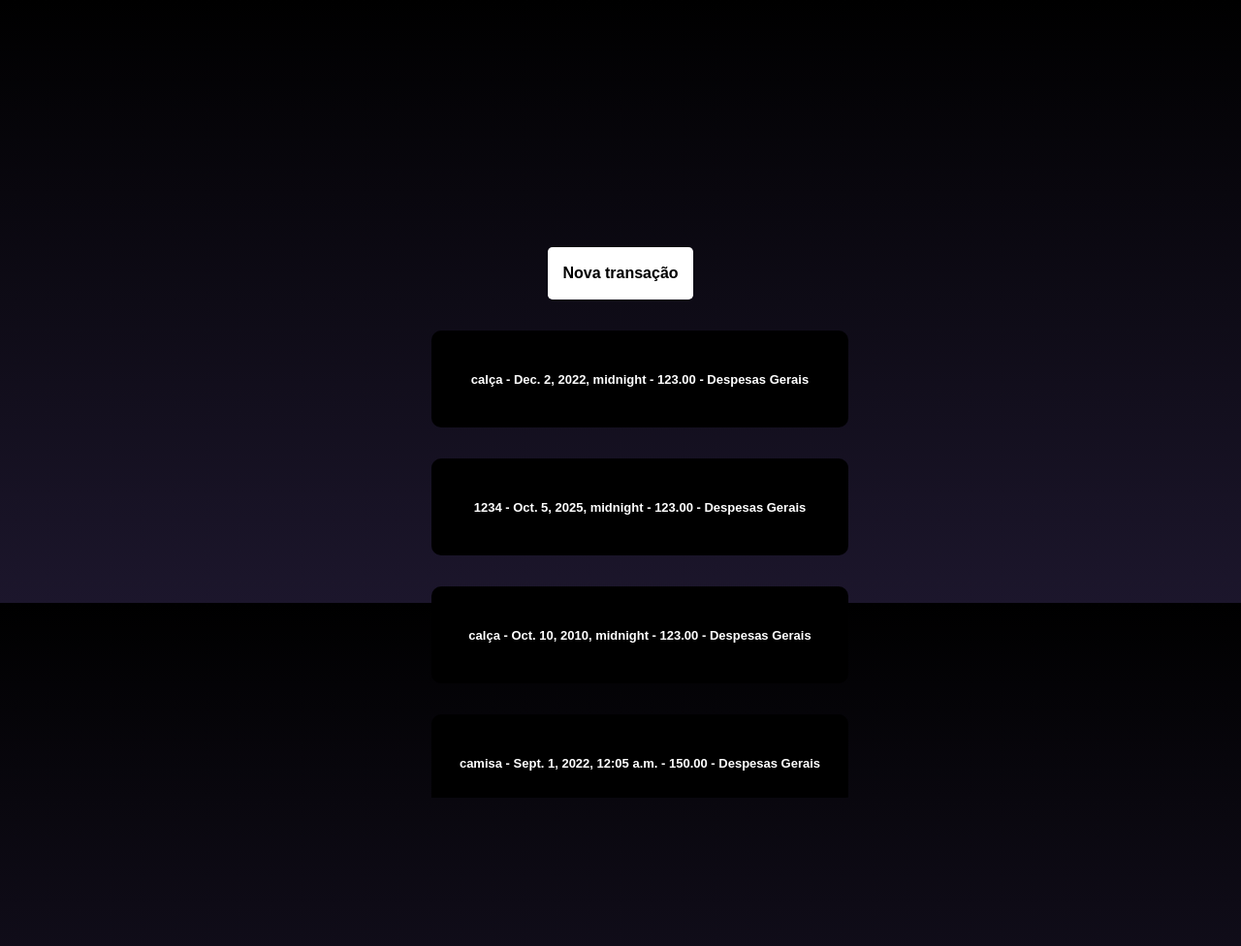
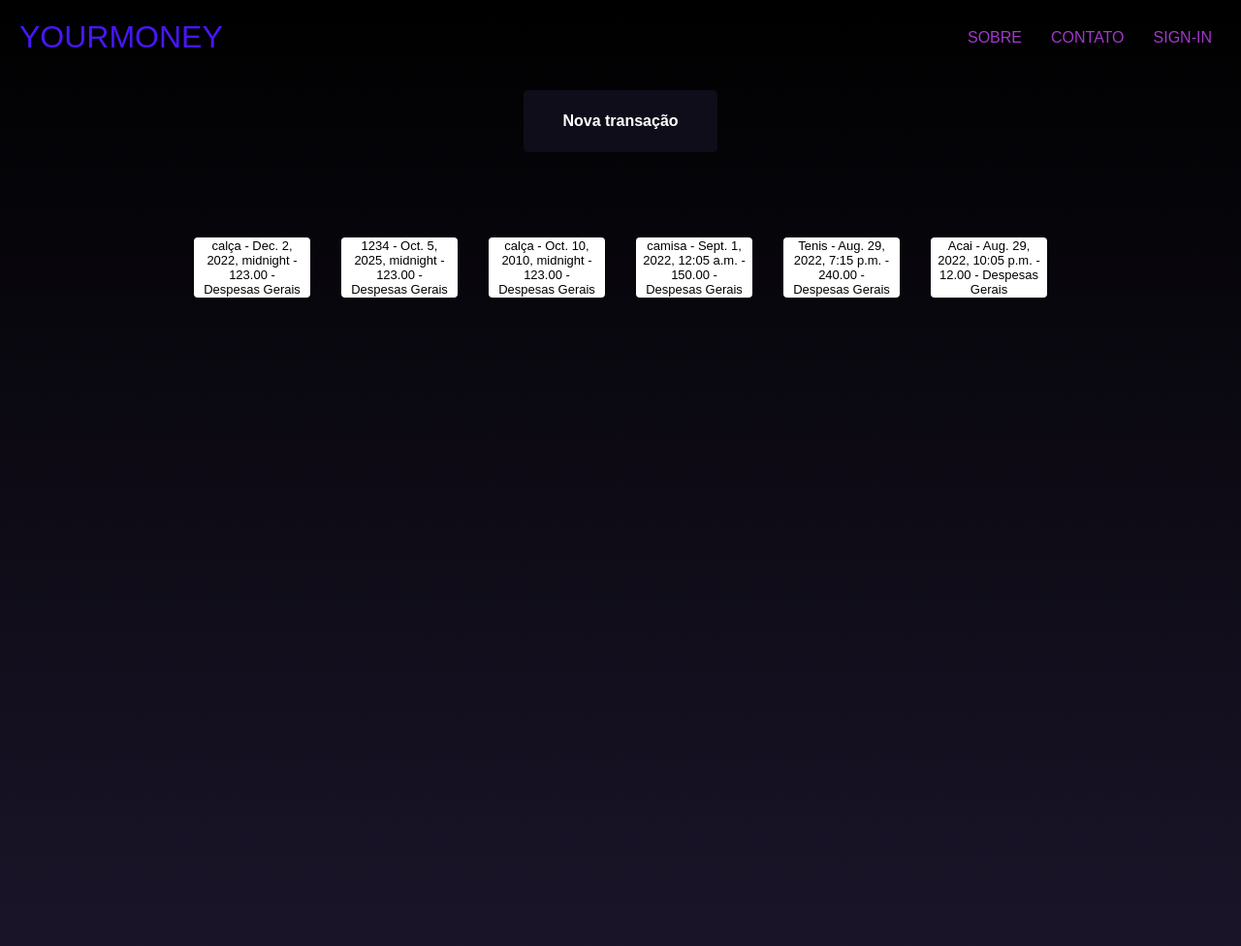
Before and after one commit to GabrielLazaroni/finance_manager, a Django app: page /listagem/ in a window 1280 px wide. Shown: the top 976 px of the page at 97% size. Run offline with Django 4.2, Linux system fonts and the light colour scheme; data comes from the database, SQL or seed files in the repository; both versions use the stored data as it was after the commit.

Commit message:
css adjustment

```diff
--- a/contas/static/contas/css/listagem.css
+++ b/contas/static/contas/css/listagem.css
@@ -1,43 +1,61 @@
 body {
-  width: 650px;
-  height: 606px;
   background: linear-gradient(0, #1c162c, #000);
+  background-repeat: no-repeat;
+  margin: 0px;
+  min-height: 100vh;
 }
 
-.form {
-  width: 480px;
+ul {
+  list-style: none;
+  margin: 0px;
+  padding: 0px;
 }
 
-div {
-  width: 576px;
-  height: 600px;
-  position: absolute;
-  border-radius: 0.5rem;
-  top: 0px;
-  bottom: 0;
-  left: 0;
-  right: 0;
-  margin: auto;
-  overflow: auto;
-  text-align: center;
+a {
+  text-decoration: none;
 }
 
-div::-webkit-scrollbar-track {
-  background-color: #000;
+.header {
+  background-color: transparent;
+  display: flex;
+  flex-wrap: wrap;
+  justify-content: space-between;
+  padding: 20px;
+  align-items: center;
 }
 
-div::-webkit-scrollbar {
-  width: 2px;
-  background: #000;
+.title {
+  font-family: "Poppins", sans-serif;
+  color: #4717f6;
+  font-size: 2rem;
+  text-transform: uppercase;
 }
 
-div::-webkit-scrollbar-thumb {
-  background: #000;
+.menu {
+  display: flex;
+  margin-left: 10px;
 }
 
-a button {
-  width: 150px;
-  height: 54px;
+.menu li {
+  margin-left: 10px;
+}
+
+.menu li a {
+  font-family: "Poppins", sans-serif;
+  text-transform: uppercase;
+  padding: 10px;
+  color: #a239ca;
+}
+
+.new-trans-btn {
+  display: flex;
+  justify-content: center;
+  margin-bottom: 2rem;
+}
+
+.btn {
+  width: 200px;
+  height: 64px;
   margin-top: 1rem;
   margin-bottom: 0.5rem;
   border: none;
@@ -45,36 +63,36 @@ a button {
   font-family: "Poppins", sans-serif;
   font-weight: 600;
   font-size: 16px;
-  color: #000;
+  color: #ffff;
   text-decoration: none;
-  background-color: #fff;
+  background-color: #100d1a;
   cursor: pointer;
 }
 
-p button:hover {
-  background-color: #fdeeff;
+.btn:hover {
+  background-color: #000;
 }
 
-ul {
-  list-style-type: none;
+.form {
+  display: flex;
+  flex-wrap: wrap;
+  gap: 2rem;
+  justify-content: center;
+  padding: 3rem;
 }
 
 .list-description button {
-  width: 430px;
-  height: 100px;
-  border: 2px solid #000;
-  border-radius: 10px;
-  margin: 8px 0;
-  outline: none;
-  padding: 15px;
-  box-sizing: border-box;
+  width: 120px;
+  border: none;
+  border-radius: 4px;
   font-family: "Poppins", sans-serif;
   font-size: 13px;
-  background-color: #000;
-  color: #fff;
+  background-color: #fff;
+  color: #000;
   cursor: pointer;
+  text-align: center;
 }
 
-ul a button:hover {
+.list-description:hover {
   background-color: #1b1a1a;
 }
--- a/contas/templates/contas/listagem.html
+++ b/contas/templates/contas/listagem.html
@@ -12,11 +12,24 @@
 
 <body>
 
-    <div>
+    <header class="header">
+        <a class="title" href="">YourMoney</a>
+        <nav>
+            <ul class="menu">
+                <li><a href="">Sobre</a></li>
+                <li><a href="">contato</a></li>
+                <li><a href="">sign-in</a></li>
+            </ul>
+        </nav>
+    </header>
+
+    <div class="new-trans-btn">
+        <a class="new" href="{% url 'url_nova' %}">
+            <button class="btn">Nova transação</button>
+        </a>
+    </div>
+
     <div class="form">
-            <a class="new" href="{% url 'url_nova' %}">
-                <p><button>Nova transação</button>
-            </a></p>
         {% for i in transacoes %}
         <ul>
             <a class="list-description" href="{% url 'url_update' i.id %}">
@@ -28,7 +41,6 @@
         </ul>
         {% endfor %}
     </div>
-    </div>
 </body>
 
 </html>
```
Also changed, not shown: contas/static/contas/css/form.css (+9 -5 lines), contas/templates/contas/form.html (+6 -5 lines), db.sqlite3. Lines whose indentation alone changed are shown as unchanged.
